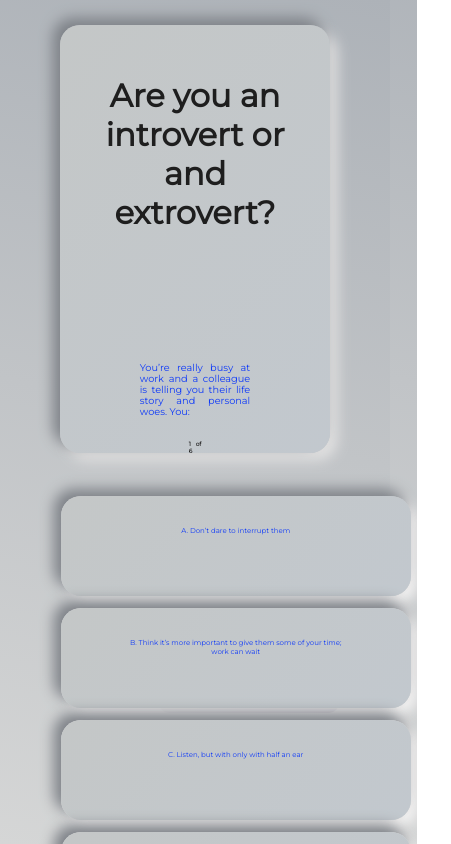
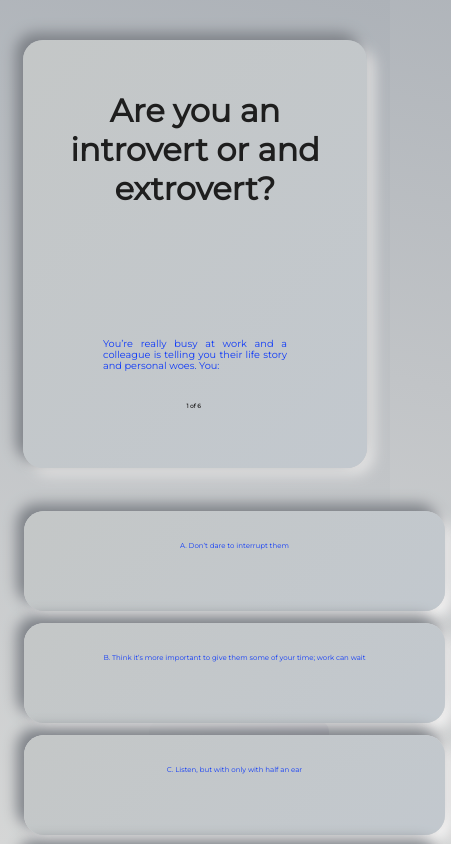
Before and after one commit to phenomenone/survey_introvert_extrovert, a React (Create React App) app: page / in a window 390 px wide. Shown: the top 844 px of the page, 451 px wide, since content can reach past the window. Built offline with nearby package versions, Linux system fonts and the light colour scheme; a web font is replaced by a local one.

Commit message:
[Fix] Updated responsiveness for cards and boxes.

```diff
--- a/public/styles.css
+++ b/public/styles.css
@@ -153,7 +153,7 @@ footer p {
   font-weight: bolder;
 }
 
-@media screen and (max-width: 1061px ) {
+@media all and (max-width: 1078px ) {
 
   h1 {
     text-align: center;
@@ -172,24 +172,17 @@ footer p {
   }
 
   .flexbox-container {
-    display: flex;
-    flex-wrap: wrap;
-    margin-top: 10px;
-    justify-content: center;
-    flex-direction: row;
+    margin-top: 25px;
   }
 
   .page-count{
     margin: 10% 47%;
-    color: rgb(29, 28, 28);
-    font-weight: bold;
-    filter: blur(0.6px);
     font-size: 1.5vw;
     justify-content: center;
   }
 
   .flexbox-item {
-    width: 75%;
+    width: 95%;
     /* border: 3px solid #333; */
   }
 
@@ -200,7 +193,7 @@ footer p {
 
   #checkbox-button span {
     height: 2.5rem;
-    width: 82%;
+    width: 85%;
     text-align: center;
     font-size: 1.8vw;
     padding: 30px 60px;
@@ -226,7 +219,7 @@ footer p {
 
 }
 
-@media screen and (max-width: 800px){
+@media screen and (max-width: 978px){
 
 
 }
```
